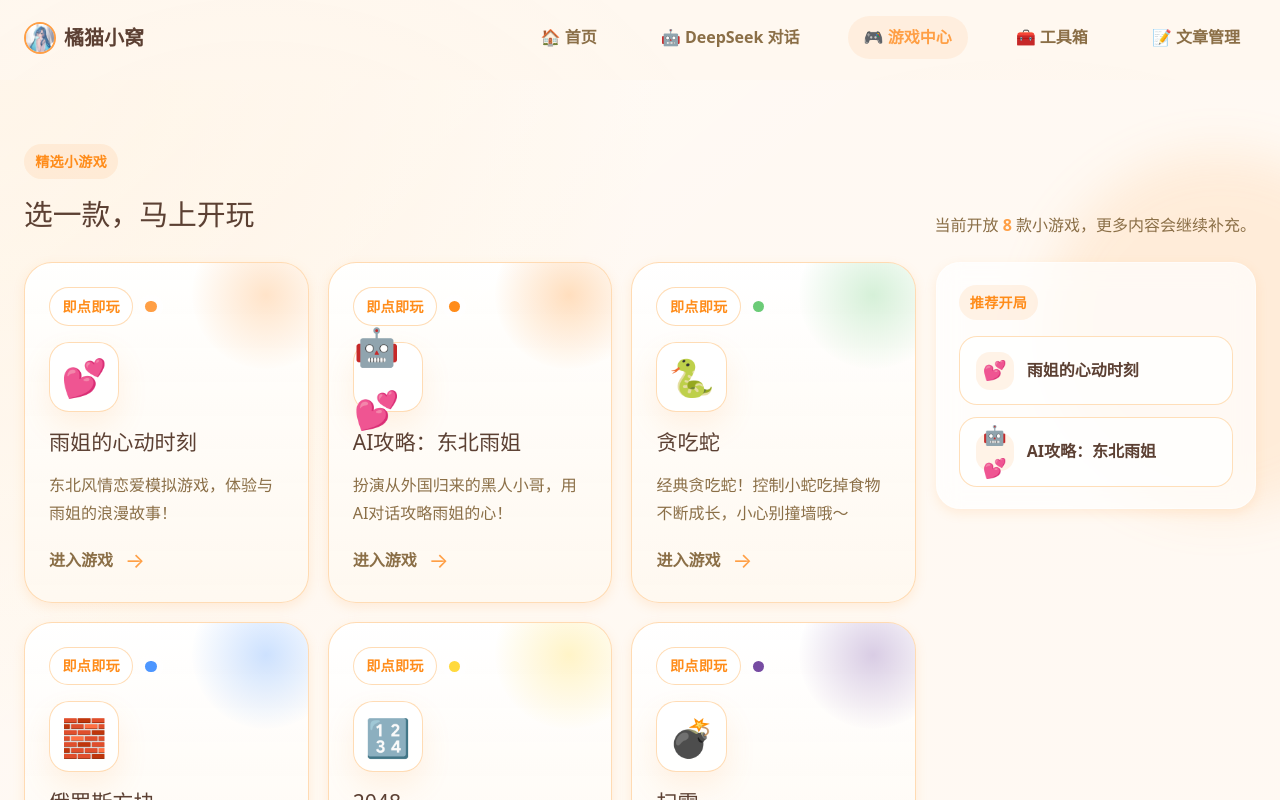
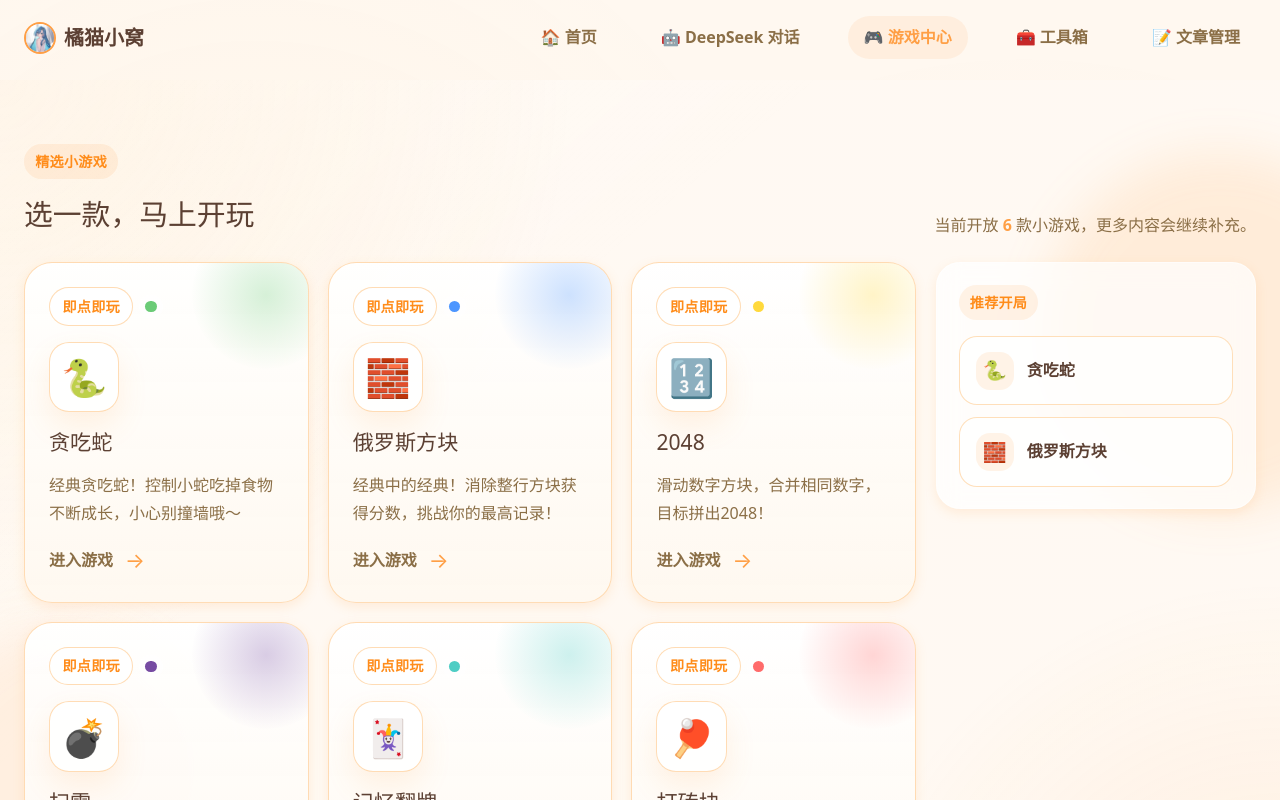
Before and after one commit to IwannaYuJie/web, a React (Vite) app: page /games in a window 1280 px wide. Shown: the top 800 px of the page. Built offline with nearby package versions, Linux system fonts and the light colour scheme.

Commit message:
Remove Yujie games from game hub

```diff
--- a/src/pages/GameHub.jsx
+++ b/src/pages/GameHub.jsx
@@ -3,8 +3,6 @@ import { Suspense, lazy, useMemo, useState } from 'react'
 import './GameHub.css'
 
 const GAME_COMPONENTS = {
-  'yujie-game': lazy(() => import('../components/YujieGame')),
-  'yujie-ai-game': lazy(() => import('../components/YujieAIGame')),
   'snake-game': lazy(() => import('../components/SnakeGame')),
   'tetris-game': lazy(() => import('../components/TetrisGame')),
   'game-2048': lazy(() => import('../components/Game2048')),
@@ -14,22 +12,6 @@ const GAME_COMPONENTS = {
 }
 
 const GAMES = [
-  {
-    id: 'yujie-game',
-    name: '雨姐的心动时刻',
-    icon: '💕',
-    description: '东北风情恋爱模拟游戏，体验与雨姐的浪漫故事！',
-    status: 'active',
-    color: '#FF9F45',
-  },
-  {
-    id: 'yujie-ai-game',
-    name: 'AI攻略：东北雨姐',
-    icon: '🤖💕',
-    description: '扮演从外国归来的黑人小哥，用AI对话攻略雨姐的心！',
-    status: 'active',
-    color: '#FF8C1A',
-  },
   {
     id: 'snake-game',
     name: '贪吃蛇',
```
